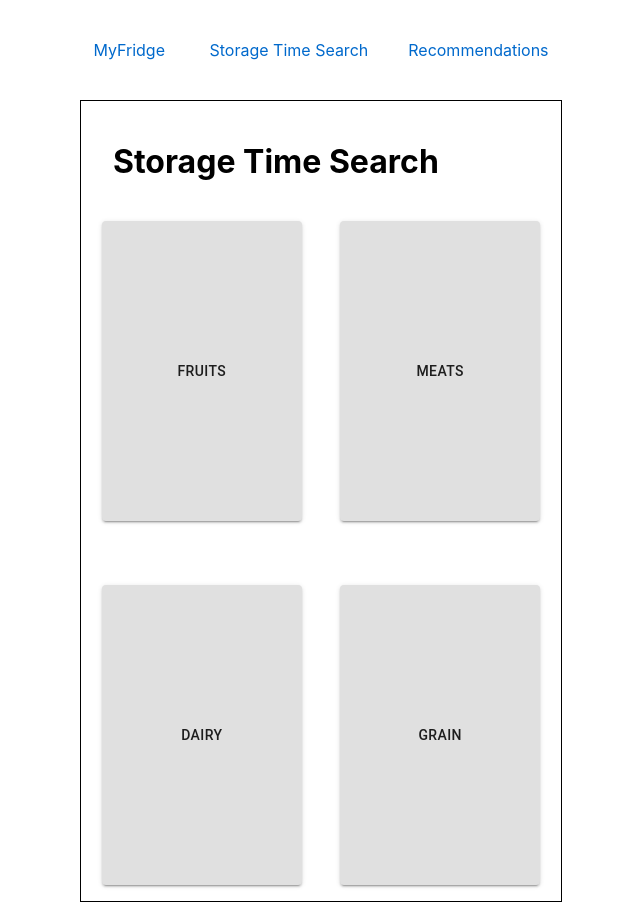
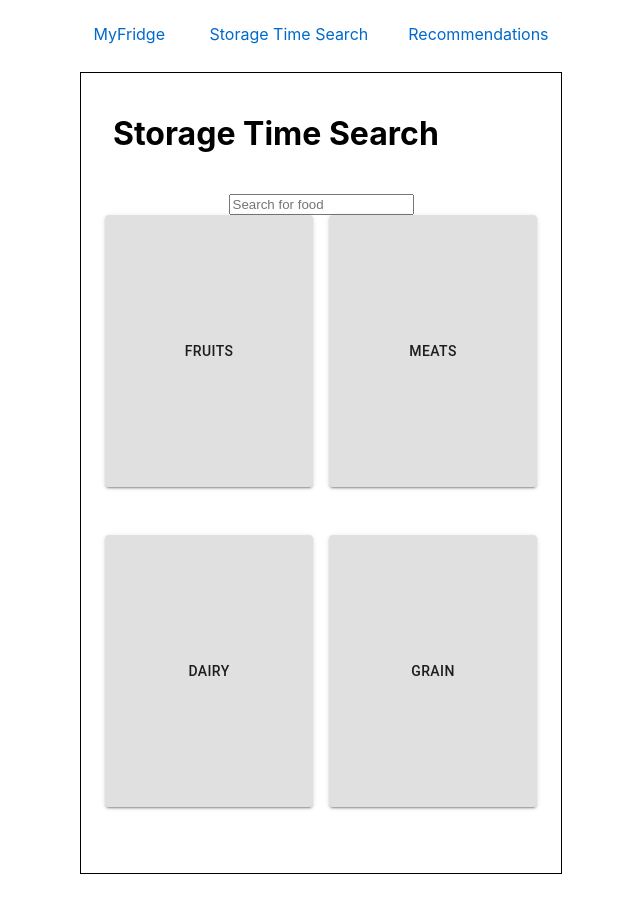
Before and after one commit to software-assignments-spring2021/project-setup-team-fridgey, a React (Create React App) app in the folder front-end/: page /Storage-Time-Search in a window 1280 px wide. Shown: the whole page, without its empty margins (319-959 px from the left). After the commit the page ends 894 px from the top, so only its background shows below. Built offline with nearby package versions, Linux system fonts and the light colour scheme.

Commit message:
Moved StorageTimeSearch code to new file and added scuffed searchbar

```diff
--- a/front-end/src/App.js
+++ b/front-end/src/App.js
@@ -1,6 +1,5 @@
 import logo from "./logo.svg";
 import "./App.css";
-import "./StorageTimeSearch.css";
 import "./Item.css";
 import {
   StorageTimeSearchListFruits,
@@ -8,11 +7,9 @@ import {
   StorageTimeSearchListGrain,
   StorageTimeSearchListMeats,
 } from "./StorageTimeSearchListGroups";
-
+import {StorageTimeSearch} from "./StorageTimeSearch";
 import NavBar from "./NavBar";
 import { Link, BrowserRouter as Router, Switch, Route } from "react-router-dom";
-import Button from "@material-ui/core/Button";
-import Grid from "@material-ui/core/Grid";
 import MyFridge from "./MyFridge";
 
 function App() {
@@ -23,10 +20,12 @@ function App() {
           <Route path="/" exact component={Home} />
           <Route
             path="/Storage-Time-Search"
-            exact
-            component={StorageTimeSearch}
+            exact component={StorageTimeSearch}
           />
-          <Route path="/Recommendations" component={Recommendations} />
+          <Route
+            path="/Recommendations"
+            component={Recommendations}
+          />
           <Route
             path="/Storage-Time-Search/List"
             component={StorageTimeSearchList}
@@ -73,47 +72,6 @@ const Home = () => (
   </div>
 );
 
-const StorageTimeSearch = () => (
-  <div>
-    <NavBar />
-    <header className="App-header">
-      <h1>Storage Time Search</h1>
-      <Grid container direction="row" justify="center" className="TopRow">
-        <Link to="/Storage-Time-Search/ListFruits">
-          <Grid item>
-            <Button variant="contained" className="GridButton" id="Button1">
-              Fruits
-            </Button>
-          </Grid>
-        </Link>
-        <Link to="/Storage-Time-Search/ListMeats">
-          <Grid item>
-            <Button variant="contained" className="GridButton">
-              Meats
-            </Button>
-          </Grid>
-        </Link>
-      </Grid>
-      <Grid container direction="row" justify="center">
-        <Link to="/Storage-Time-Search/ListDairy">
-          <Grid item>
-            <Button variant="contained" className="GridButton" id="Button2">
-              Dairy
-            </Button>
-          </Grid>
-        </Link>
-        <Link to="/Storage-Time-Search/ListGrain">
-          <Grid item>
-            <Button variant="contained" className="GridButton">
-              Grain
-            </Button>
-          </Grid>
-        </Link>
-      </Grid>
-    </header>
-  </div>
-);
-
 export const StorageTimeSearchList = (props) => {
   return (
     <div>
--- a/front-end/src/NavBar.css
+++ b/front-end/src/NavBar.css
@@ -2,8 +2,8 @@
 
 nav {
   border-width: 1px 0 1px 19px; /* no border on left or right */
-  padding: 20px;
-  margin: 20px 0; /* no margin on left or right */
+  padding: 0.5rem;
+  margin: 1rem 0; /* no margin on left or right */
   text-align: center;
 }
 
--- a/front-end/src/StorageTimeSearch.css
+++ b/front-end/src/StorageTimeSearch.css
@@ -1,13 +1,13 @@
 .GridButton {
-    width: 200px;
-    height: 300px;
+    width: 13rem;
+    height: 17rem;
 }
 
 #Button1 {
-    margin-right: 3vw;
-    margin-bottom: 5vw;
+    margin-right: 1rem;
+    margin-bottom: 3rem;
 }
 
 #Button2 {
-    margin-right: 3vw;
+    margin-right: 1rem;
 }
--- /dev/null
+++ b/front-end/src/StorageTimeSearch.js
@@ -0,0 +1,92 @@
+import NavBar from "./NavBar";
+import { Link } from "react-router-dom";
+import Button from "@material-ui/core/Button";
+import Grid from "@material-ui/core/Grid";
+import "./StorageTimeSearch.css";
+import { useState } from "react";
+
+const StorageTimeSearch = () => {
+  const items = [
+    {name: "Apple"},
+    {name: "Pear"},
+    {name: "Grapes"},
+    {name: "Chicken"},
+    {name: "Pork"},
+    {name: "Beef"},
+    {name: "Milk"},
+    {name: "Ice cream"},
+    {name: "Cheese"},
+    {name: "Whole wheat bread"},
+    {name: "Oatmeal"},
+    {name: "Rice"}
+  ];
+  const [searchTerm, setSearchTerm] = useState("");
+
+  const handleChange = (event) => {
+    setSearchTerm(event.target.value)
+  };
+
+  return (
+    <div>
+      <NavBar />
+      <header className="App-header">
+        <h1>Storage Time Search</h1>
+
+        <input type="text" placeholder="Search for food" onChange={handleChange}/>
+
+        { items.filter((item) => {
+          if (searchTerm == "") {
+            return item
+          } else if (item.name.toLowerCase().includes(searchTerm.toLowerCase())) {
+            return item
+          }
+          }).map((item) => {
+            if (searchTerm != "") {
+              return (
+              <div>
+                <p>{item.name}</p>
+              </div>
+              );
+            }
+          })
+        }
+
+
+        <Grid container direction="row" justify="center" className="TopRow">
+          <Link to="/Storage-Time-Search/ListFruits">
+            <Grid item>
+              <Button variant="contained" className="GridButton" id="Button1">
+                Fruits
+              </Button>
+            </Grid>
+          </Link>
+          <Link to="/Storage-Time-Search/ListMeats">
+            <Grid item>
+              <Button variant="contained" className="GridButton">
+                Meats
+              </Button>
+            </Grid>
+          </Link>
+        </Grid>
+        <Grid container direction="row" justify="center">
+          <Link to="/Storage-Time-Search/ListDairy">
+            <Grid item>
+              <Button variant="contained" className="GridButton" id="Button2">
+                Dairy
+              </Button>
+            </Grid>
+          </Link>
+          <Link to="/Storage-Time-Search/ListGrain">
+            <Grid item>
+              <Button variant="contained" className="GridButton">
+                Grain
+              </Button>
+            </Grid>
+          </Link>
+        </Grid>
+      </header>
+    </div>
+  );
+};
+
+export { StorageTimeSearch };
--- a/front-end/src/StorageTimeSearchListGroups.js
+++ b/front-end/src/StorageTimeSearchListGroups.js
@@ -1,5 +1,6 @@
 import React from "react";
 import { StorageTimeSearchList, Item } from "./App";
+
 const StorageTimeSearchListFruits = () => {
   const items = [
     {
```
